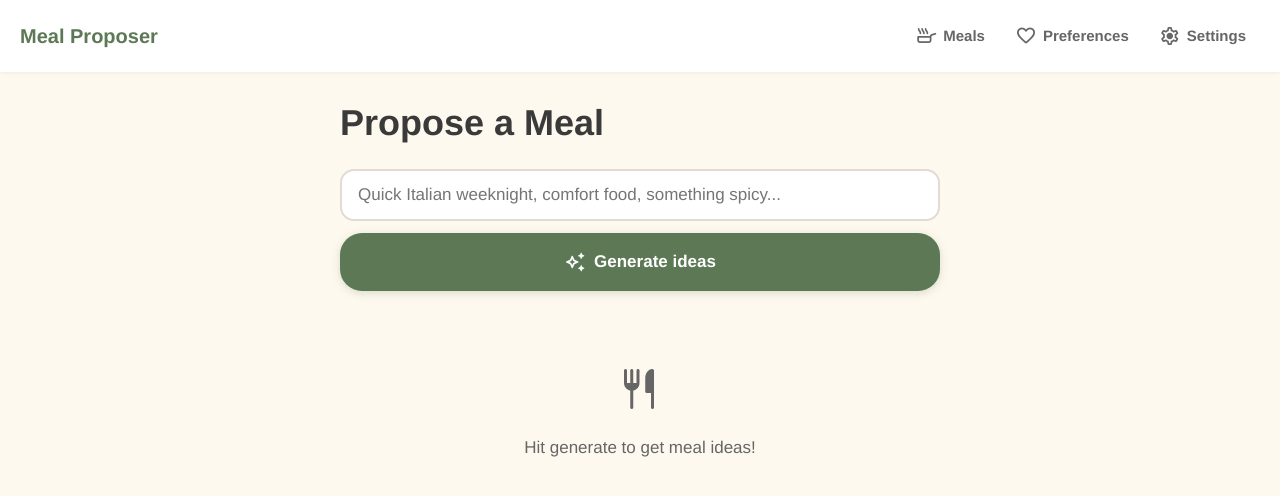
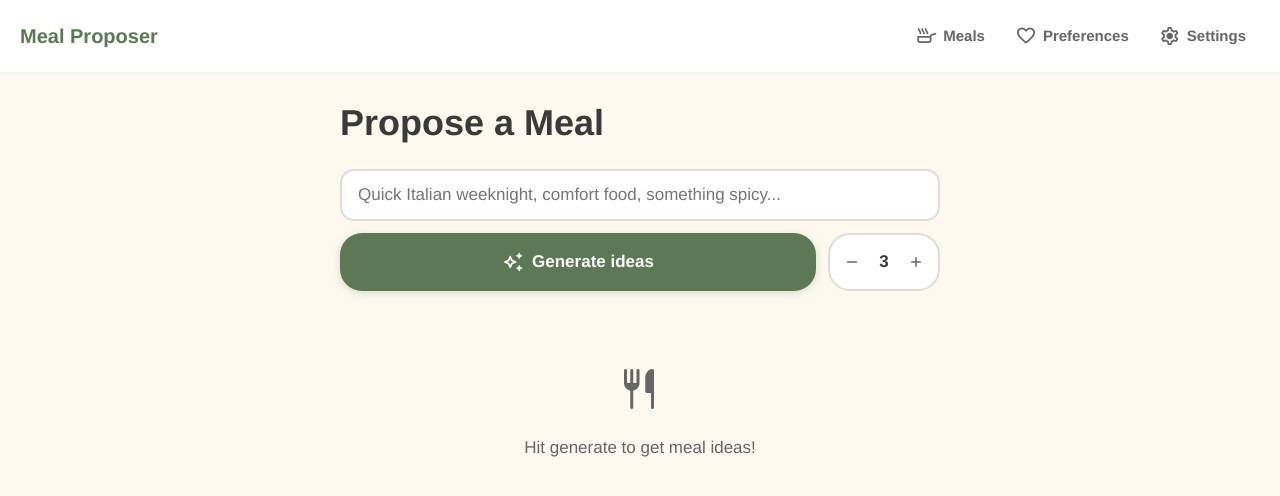
Before and after one commit to Seth-Rothschild/meal-plan-generator, a SvelteKit app: page /propose in a window 1280 px wide. Shown: the top 496 px of the page. Built offline with nearby package versions, Linux system fonts and the light colour scheme.

Commit message:
fix: make TagPill non-clickable by default
Add clickable prop so chips in MealCard and SnippetCard
render as plain spans instead of buttons.

```diff
--- a/src/lib/components/TagBar.svelte
+++ b/src/lib/components/TagBar.svelte
@@ -6,7 +6,12 @@
 
 <div class="tag-bar">
 	{#each tags as tag}
-		<TagPill label={tag} active={activeTags.includes(tag)} ontoggle={() => ontoggle?.(tag)} />
+		<TagPill
+			label={tag}
+			active={activeTags.includes(tag)}
+			clickable
+			ontoggle={() => ontoggle?.(tag)}
+		/>
 	{/each}
 </div>
 
--- a/src/lib/components/TagPill.svelte
+++ b/src/lib/components/TagPill.svelte
@@ -1,11 +1,16 @@
 <script>
-	let { label, active = false, removable = false, ontoggle, onremove } = $props();
+	let { label, active = false, removable = false, clickable = false, ontoggle, onremove } =
+		$props();
 </script>
 
 <span class="tag-pill" class:active>
-	<button type="button" class="tag-label" aria-label={label} onclick={() => ontoggle?.()}>
-		{label}
-	</button>
+	{#if clickable}
+		<button type="button" class="tag-label" aria-label={label} onclick={() => ontoggle?.()}>
+			{label}
+		</button>
+	{:else}
+		<span class="tag-text">{label}</span>
+	{/if}
 	{#if removable}
 		<button
 			type="button"
@@ -49,6 +54,10 @@
 		color: inherit;
 	}
 
+	.tag-text {
+		cursor: default;
+	}
+
 	.tag-label:hover {
 		opacity: 0.8;
 	}
--- a/src/routes/propose/+page.svelte
+++ b/src/routes/propose/+page.svelte
@@ -10,8 +10,9 @@
 	import { invalidateAll } from '$app/navigation';
 	import { safeFetch } from '$lib/toast.svelte.js';
 
-	const MEAL_COUNT = 3;
 	const SLOW_CRAWL_TARGET = 0.15;
+
+	let mealCount = $state(3);
 
 	let { data } = $props();
 
@@ -99,10 +100,10 @@
 
 		let collectedNames = [];
 
-		for (let i = 0; i < MEAL_COUNT; i++) {
+		for (let i = 0; i < mealCount; i++) {
 			let result = await fetchSingleProposal(collectedNames);
 			completedCount++;
-			progress.target = completedCount / MEAL_COUNT;
+			progress.target = completedCount / mealCount;
 			if (result.proposal) {
 				collectedNames.push(result.proposal.name);
 				proposals = [...proposals, result.proposal];
@@ -167,6 +168,27 @@
 					{loadingRandom ? 'Picking...' : 'From my meals'}
 				</button>
 			{/if}
+			<div class="count-picker">
+				<button
+					type="button"
+					class="count-btn"
+					aria-label="Fewer meals"
+					disabled={mealCount <= 1 || loadingIdeas}
+					onclick={() => mealCount--}
+				>
+					<span class="icon">remove</span>
+				</button>
+				<span class="count-value">{mealCount}</span>
+				<button
+					type="button"
+					class="count-btn"
+					aria-label="More meals"
+					disabled={mealCount >= 10 || loadingIdeas}
+					onclick={() => mealCount++}
+				>
+					<span class="icon">add</span>
+				</button>
+			</div>
 		</div>
 	</div>
 
@@ -178,7 +200,7 @@
 			<p class="progress-text">
 				{completedCount === 0
 					? 'Generating meal ideas...'
-					: `${completedCount} of ${MEAL_COUNT} meals ready`}
+					: `${completedCount} of ${mealCount} meals ready`}
 			</p>
 		</div>
 	{/if}
@@ -306,6 +328,55 @@
 	.actions-row {
 		display: flex;
 		gap: 12px;
+		align-items: stretch;
+	}
+
+	.count-picker {
+		display: flex;
+		align-items: center;
+		gap: 4px;
+		background: var(--color-white);
+		border: 2px solid var(--color-border);
+		border-radius: var(--radius-lg);
+		padding: 4px 6px;
+	}
+
+	.count-btn {
+		display: flex;
+		align-items: center;
+		justify-content: center;
+		width: 32px;
+		height: 32px;
+		border: none;
+		background: none;
+		border-radius: var(--radius-sm);
+		cursor: pointer;
+		color: var(--color-muted);
+		transition:
+			background-color var(--transition-fast),
+			color var(--transition-fast);
+	}
+
+	.count-btn:hover:not(:disabled) {
+		background-color: var(--color-surface);
+		color: var(--color-charcoal);
+	}
+
+	.count-btn:disabled {
+		opacity: 0.3;
+		cursor: not-allowed;
+	}
+
+	.count-btn .icon {
+		font-size: 20px;
+	}
+
+	.count-value {
+		min-width: 24px;
+		text-align: center;
+		font-size: var(--font-base);
+		font-weight: 700;
+		color: var(--color-charcoal);
 	}
 
 	.generate-btn {
```
Also changed, not shown: src/routes/meals/+page.svelte (+5 -2 lines), src/routes/preferences/+page.svelte (+5 -2 lines), 1 other file (tests, documents, lock files or other folders).
